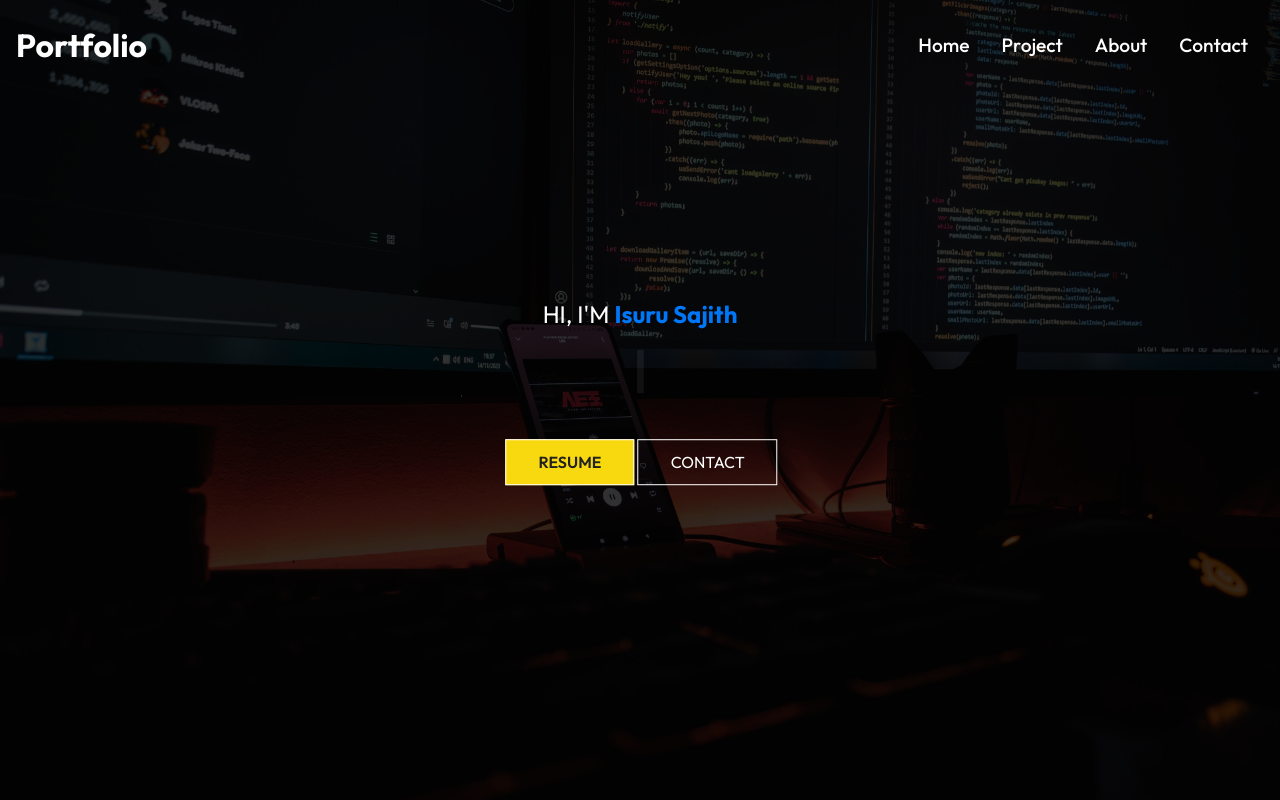
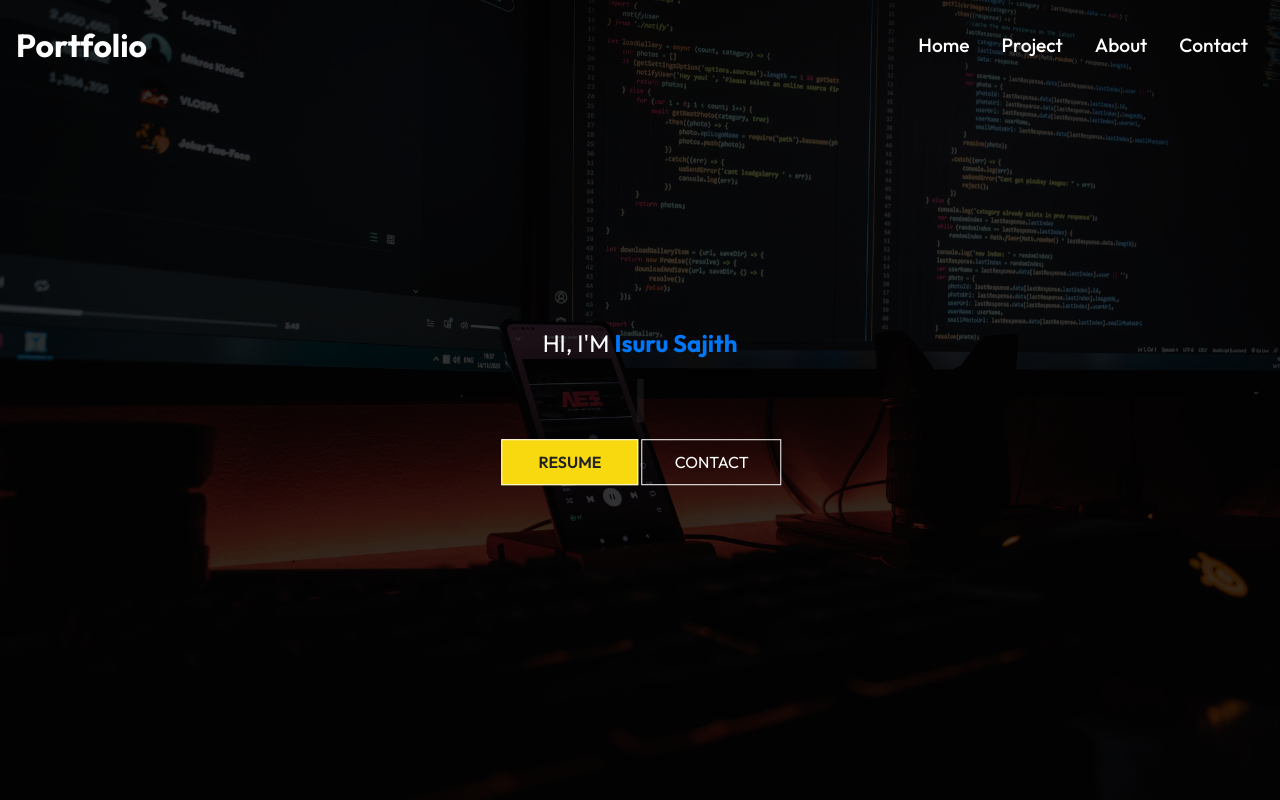
Before and after one commit to isurusajith68/isuru-portfolio-react, a React (Create React App) app: page / in a window 1280 px wide. Shown: the top 800 px of the page. Built offline with nearby package versions, Linux system fonts and the light colour scheme.

Commit message:
fix button

```diff
--- a/src/components/HomeT.js
+++ b/src/components/HomeT.js
@@ -2,14 +2,14 @@ import "./HomeT.css";
 import Typewriter from "typewriter-effect";
 
 import React from "react";
-import img from "../assets/download.jpg";
+import download from "../assets/download.jpg";
 import { Link } from "react-router-dom";
 
 const HomeT = () => {
   return (
     <div className="homeT">
       <div className="mask">
-        <img className="download" src={img} alt="download" />
+        <img className="download" src={download} alt="download" />
       </div>
       <div className="content">
         <p className="tt">HI, I'M <span className="sp">Isuru Sajith</span></p>
@@ -23,8 +23,8 @@ const HomeT = () => {
           />
         </h1>
         <div>
-         <a href="Isuru Sajith-CV.pdf" download='Isuru CV.pdf'>
-          <button className="btn">Resume</button>
+          <a className="btn" href="Isuru Sajith-CV.pdf" download='Isuru CV.pdf'>
+          RESUME
          </a>
           <Link to="/Contact" className="btn-light">
             Contact
--- a/src/index.css
+++ b/src/index.css
@@ -20,7 +20,7 @@ ul{
 }
 
 .btn{
-  padding: 12px 32px;
+  padding: 12px 36px;
   font-size: 1rem;
   text-transform: uppercase;
   background: rgb(248,217,15);
```
